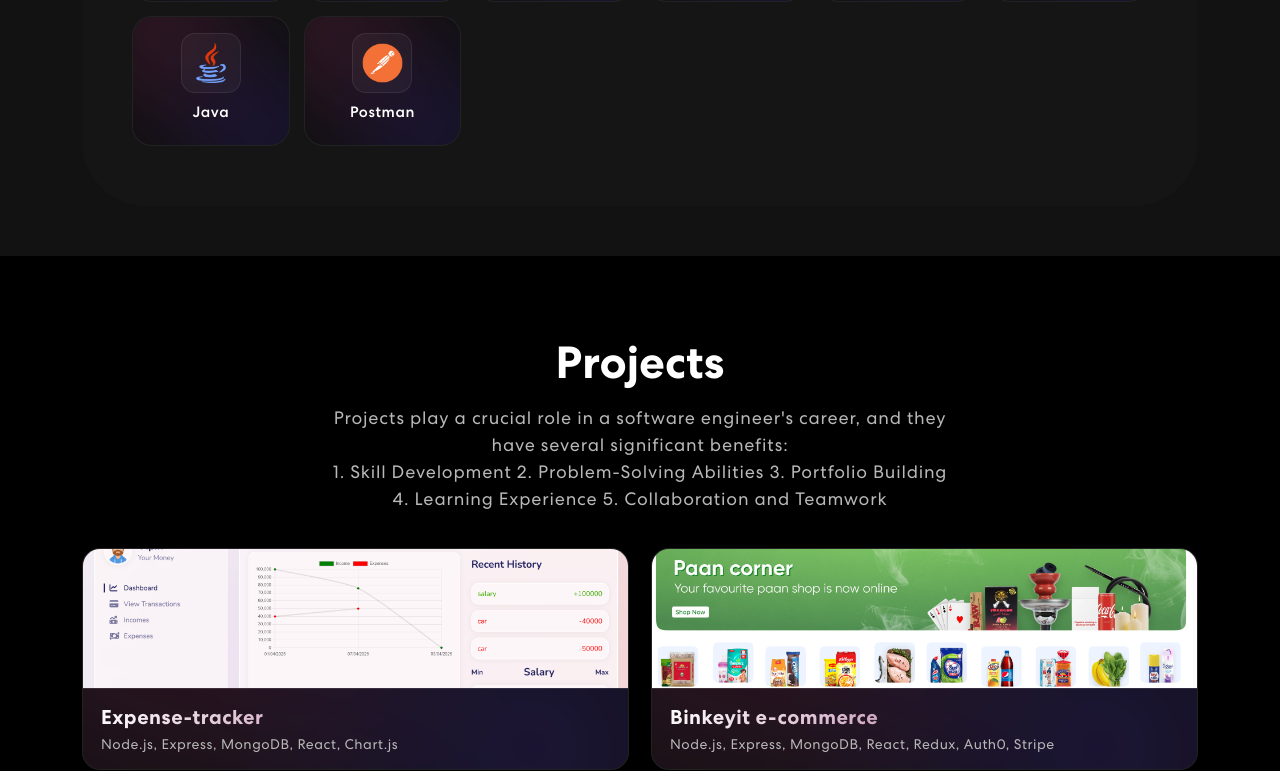
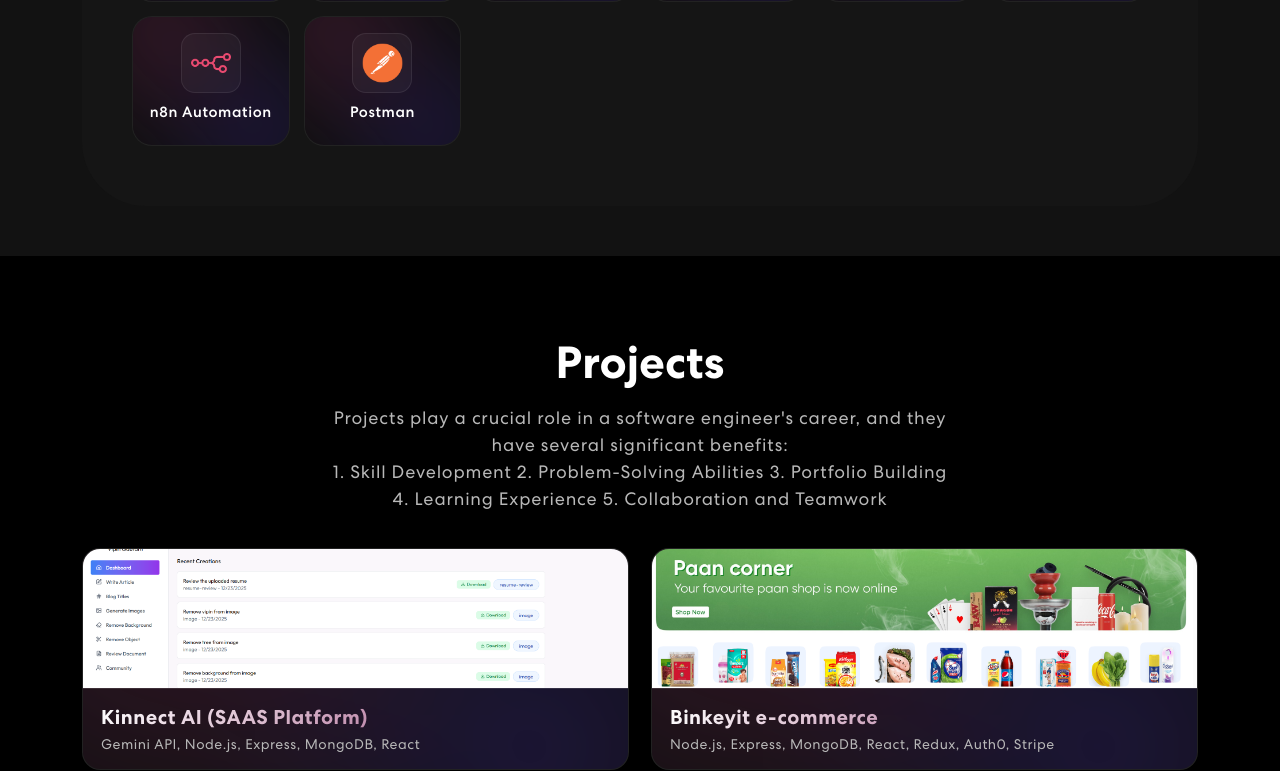
Before and after one commit to vipingautam07/Portfolio, a React (Create React App) app: page / in a window 1280 px wide. Shown: the part 1329-2100 px from the top of the page. Built offline with nearby package versions, Linux system fonts and the light colour scheme; no server answers.

Commit message:
project update

```diff
--- a/src/components/Projects.js
+++ b/src/components/Projects.js
@@ -10,6 +10,7 @@
 import projImg6 from "../assets/img/project-img6.png";
 import projImg7 from "../assets/img/project-img7.png";
 import projImg8 from "../assets/img/project-img8.png";
+import projImg9 from "../assets/img/project-img9.png";
 import colorSharp2 from "../assets/img/color-sharp2.png";
 import 'animate.css';
 import TrackVisibility from 'react-on-screen';
@@ -23,10 +24,10 @@
 
   const allProjects = [
     {
-      title: "Expense-tracker",
-      description: "Node.js, Express, MongoDB, React, Chart.js",
-      imgUrl: projImg1,
-      projectLink:"https://expense-tracker-vipin.vercel.app/",
+      title: "Kinnect AI (SAAS Platform)",
+      description: " Gemini API, Node.js, Express, MongoDB, React",
+      imgUrl: projImg9,
+      projectLink:"https://kinnect-ai.vercel.app/",
     },
     {
       title: "Binkeyit e-commerce",
@@ -39,6 +40,12 @@
       description: "React, Node.js, SocketIo",
       imgUrl: projImg7,
       projectLink:"https://quizbox0.vercel.app/",
+    },
+    {
+      title: "Expense-tracker",
+      description: "Node.js, Express, MongoDB, React, Chart.js",
+      imgUrl: projImg1,
+      projectLink:"https://expense-tracker-vipin.vercel.app/",
     },
     {
       title: "Fitness-webapp",
--- a/src/components/Skills.js
+++ b/src/components/Skills.js
@@ -4,6 +4,7 @@
 import meter3 from "../assets/img/icon/js.png";
 import meter4 from "../assets/img/icon/node.png";
 import meter5 from "../assets/img/icon/github.png";
+import meter6 from "../assets/img/icon/n8n.png";
 import meter7 from "../assets/img/icon/shopify.png";
 import meter8 from "../assets/img/icon/Tailwind.png";
 import meter9 from "../assets/img/icon/sql.png";
@@ -11,8 +12,9 @@
 import meter11 from "../assets/img/icon/docker.png";
 import meter12 from "../assets/img/icon/Kubernetes.png";
 import meter13 from "../assets/img/icon/VS.png";
-import meter14 from "../assets/img/icon/java.png";
+// import meter14 from "../assets/img/icon/java.png";
 import meter15 from "../assets/img/icon/Postman.png";
+
 
 
 
@@ -31,7 +33,7 @@
     { name: "Docker", icon: meter11 },
     { name: "Kubernetes", icon: meter12 },
     { name: "VS Code", icon: meter13 },
-    { name: "Java", icon: meter14 },
+    { name: "n8n Automation", icon: meter6 },
     { name: "Postman", icon: meter15 },
   ];
 
```
Also changed, not shown: src/assets/img/icon/n8n.png (added), src/assets/img/project-img9.png (added).
